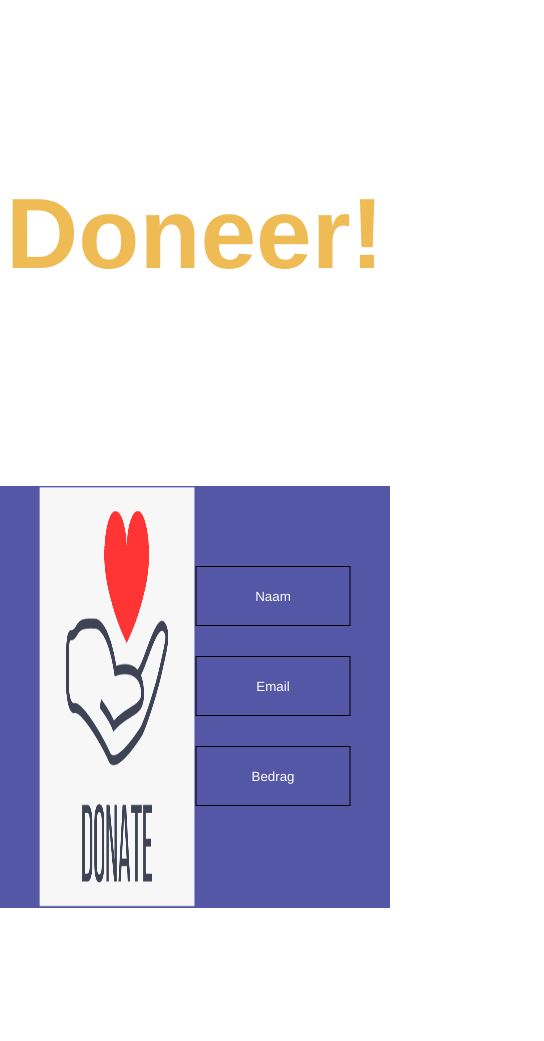
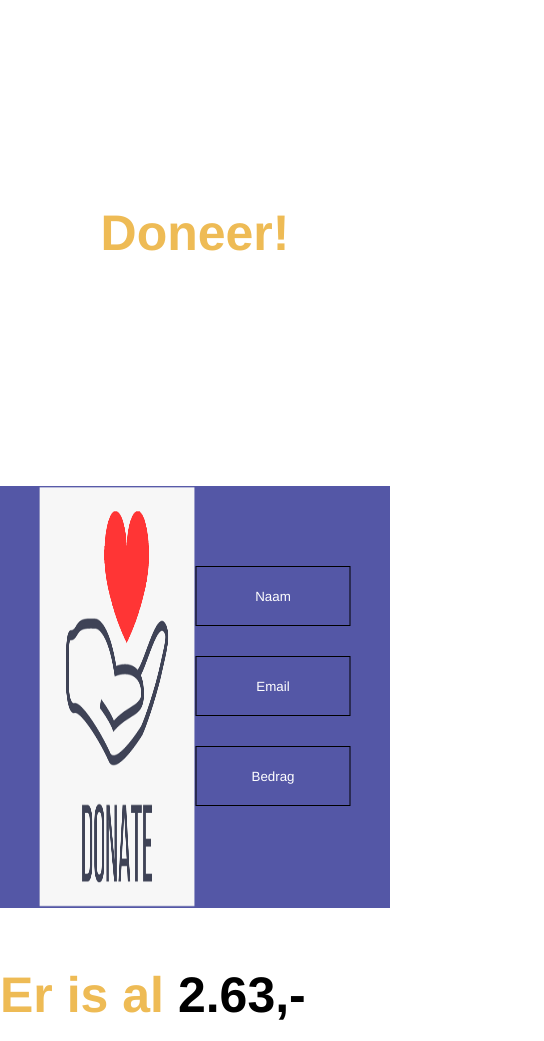
Before and after one commit to jerpro85/Dierenopvang-Artemis, a plain HTML site: page donatie.html in a window 390 px wide. Shown: the part 722-1763 px from the top of the page, 544 px wide, since content can reach past the window. Drawn offline with Linux system fonts and the light colour scheme.

Commit message:
responsive deel

```diff
--- a/donatie.html
+++ b/donatie.html
@@ -59,6 +59,14 @@
 
 
 <style>
+   /*responsive maken iPad Pro*/
+  @media screen and (min-device-width: 1024px) and (max-device-width: 1360px) {
+
+#filter
+{
+    margin-left: 8%;
+ }
+}
   body
   {
     margin: 0;
@@ -110,7 +118,7 @@
   {
     color: #eebb55;
     text-align: center;
-    font-size: 100px;
+    font-size: 50px;
     font-weight: 900;
 
   }
--- a/style.css
+++ b/style.css
@@ -1,4 +1,11 @@
+ /*responsive maken iPad Pro*/
+ @media screen and (min-device-width: 1024px) and (max-device-width: 1360px) {
 
+    #filter
+    {
+        margin-left: 8%;
+     }
+}
 
 
 .contactform{
```
Also changed, not shown: contact.html (+1 -0 lines), index.html (+7 -0 lines), new-overzicht.html (+8 -0 lines), nieuws.html (+8 -0 lines).
